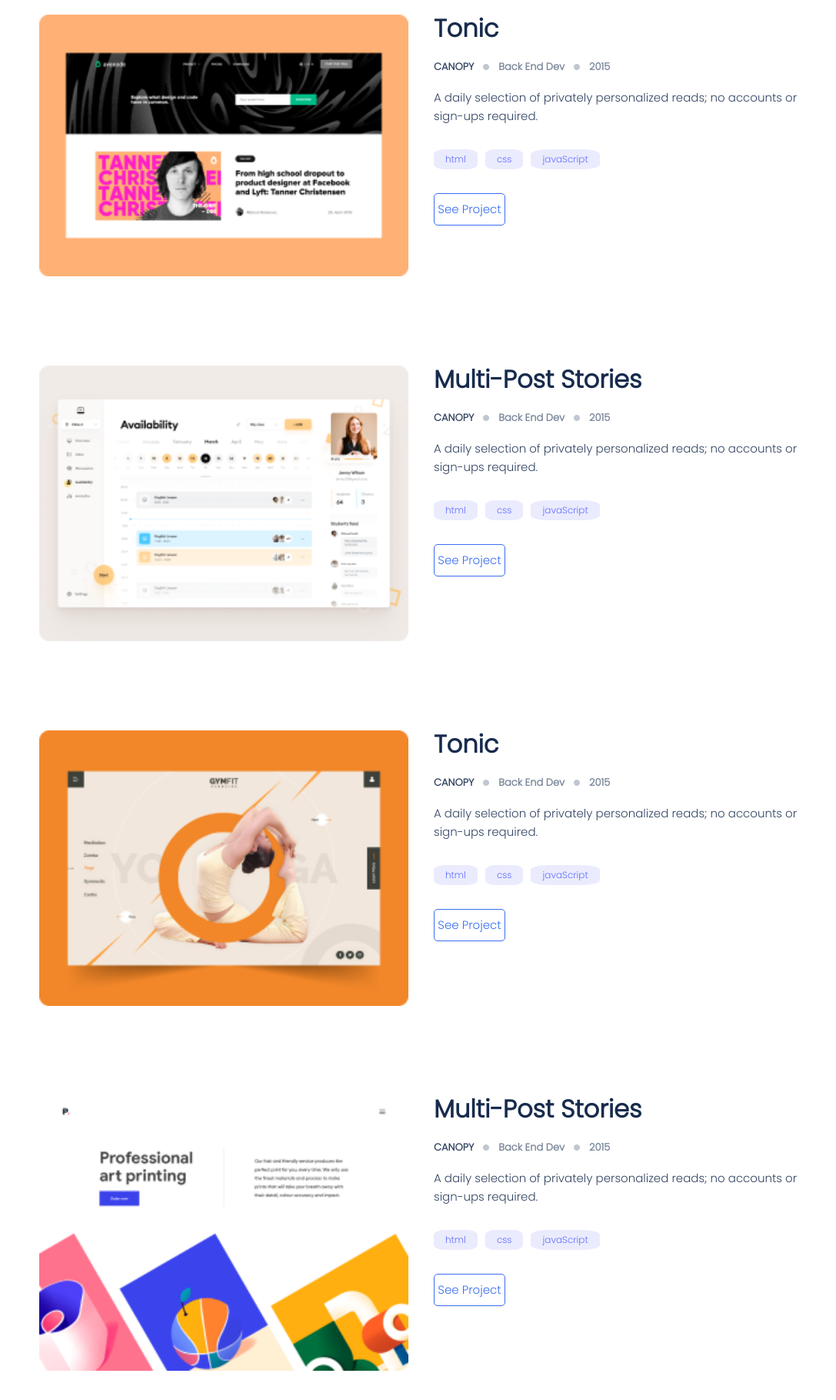
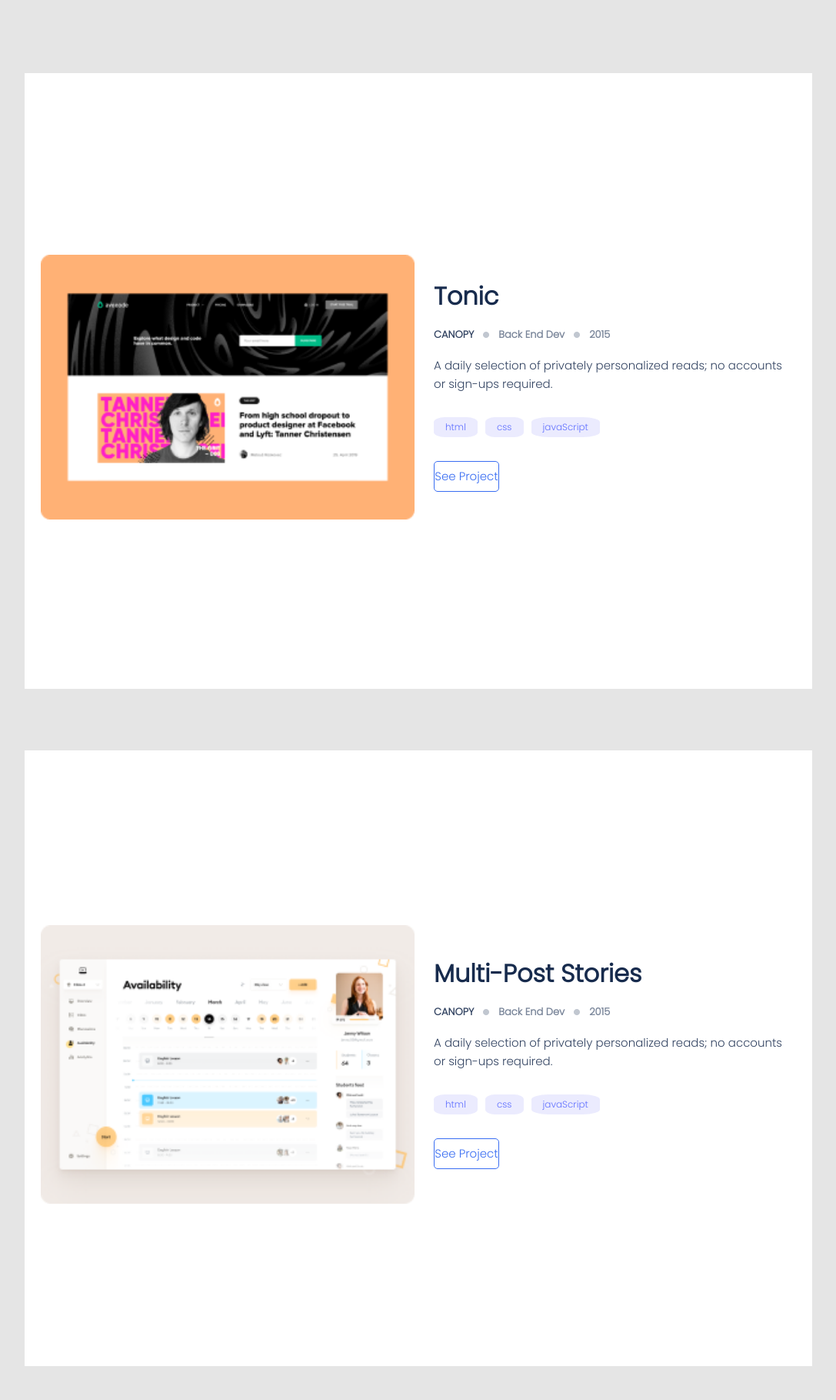
Before and after one commit to taher-software/Portfolio-setup-and-mobile-version-skeleton, a plain HTML site: page index.html in a window 1280 px wide. Shown: the part 965-2784 px from the top of the page at 77% size, without its empty margins (96-1183 px from the left). Drawn offline with Linux system fonts and the light colour scheme.

Commit message:
Change the bachground color of the body and the differents sections.

```diff
--- a/index.html
+++ b/index.html
@@ -73,7 +73,6 @@
               </footer>
             </div>
         </section>
-      </section>
         <section id="p2">
           <img  class="project_image" src="statics/images/Snapshoot_Portfolio1.png" alt="snapshoot image project">
           <div class="general">
@@ -154,6 +153,8 @@
                 </footer>
             </div>
         </section>
+      </section>
+      <section class="final_wrap">
         <section id="about_me">
             <div class="data-inf">
               <h1>About<br> Myself</h1>
@@ -219,5 +220,6 @@
               <hr class="bottom-bar">
              </div>
         </section>
+      </section>
     </body>
 </html>
--- a/styles/template2.css
+++ b/styles/template2.css
@@ -1,5 +1,11 @@
+body {
+  background-color: #e5e5e5;
+  margin: 0;
+}
+
 .home-page {
   height: 120vh;
+  background-color: #fff;
 }
 
 #nav {
@@ -90,24 +96,31 @@
 
 .icon:hover { background-color: #23a3fa; }
 
-#My_work {
+#my_work {
   display: grid;
   grid-template-rows: 25% 25% 25% 25%;
+  margin: 114px 0 57px 0;
+  height: 440vh;
 }
 
 #p1 {
-  margin: 0;
   grid-row: 1 / 1 span;
   display: flex;
   flex-direction: column;
-  margin-bottom: 100px;
+  background-color: #fff;
+  justify-content: space-around;
+  align-items: center;
+  height: 100vh;
 }
 
 #p2 {
-  margin: 0;
   grid-row: 2 / 1 span;
   display: flex;
   flex-direction: column;
+  background-color: #fff;
+  justify-content: space-around;
+  align-items: center;
+  height: 100vh;
 }
 
 #p3 {
@@ -115,6 +128,10 @@
   grid-row: 3 / 1 span;
   display: flex;
   flex-direction: column;
+  background-color: #fff;
+  justify-content: space-around;
+  align-items: center;
+  height: 100vh;
 }
 
 #p4 {
@@ -122,6 +139,10 @@
   grid-row: 4 / 1 span;
   display: flex;
   flex-direction: column;
+  background-color: #fff;
+  justify-content: space-around;
+  align-items: center;
+  height: 100vh;
 }
 
 h3 {
@@ -228,6 +249,8 @@ h1:hover {
   color: #344563;
   margin-top: 5px;
 }
+
+.general { width:90%; }
 
 .general footer {
   display: flex;
@@ -373,9 +396,10 @@ h1:hover {
 }
 
 #about_me {
-  margin: 0 0 0 16px;
+  margin: 0;
   display: flex;
   flex-direction: column;
+  background-color: #fff;
 }
 
 #about_me h1 {
@@ -465,11 +489,18 @@ h1:hover {
   display: flex;
   flex-direction: column;
   margin-top: 35px;
+  margin-left: 24px;
 }
 
 #languages_skills {
   display: flex;
   flex-direction: column;
+}
+
+.data-inf {
+  margin-left: 24px;
+  margin-top: 114px;
+  margin-right: 12px;
 }
 
 #spec_name {
@@ -496,6 +527,7 @@ h1:hover {
   flex-direction: column;
   padding-left: 0;
   justify-content: space-between;
+  margin-right: 24px;
 }
 
 .pro {
@@ -608,7 +640,10 @@ h1:hover {
   text-decoration-thickness: 3px;
 }
 
+.final_wrap { background-color: #fff;}
+
 .form-section {
+  background-color: #fff;
   background-image:
     url("../statics/images/ep1.svg"),
     url("../statics/images/rp1.svg"),
@@ -820,7 +855,7 @@ h1:hover {
     background-image: none;
   }
 
-  #My_work {
+  #my_work {
     margin-top: 100px;
   }
 
@@ -899,6 +934,7 @@ h1:hover {
     grid-column: 1 / 1 span;
     width: 95%;
     justify-self: center;
+    margin-left: 16px;
   }
 
   #general_inf_3 {
```
